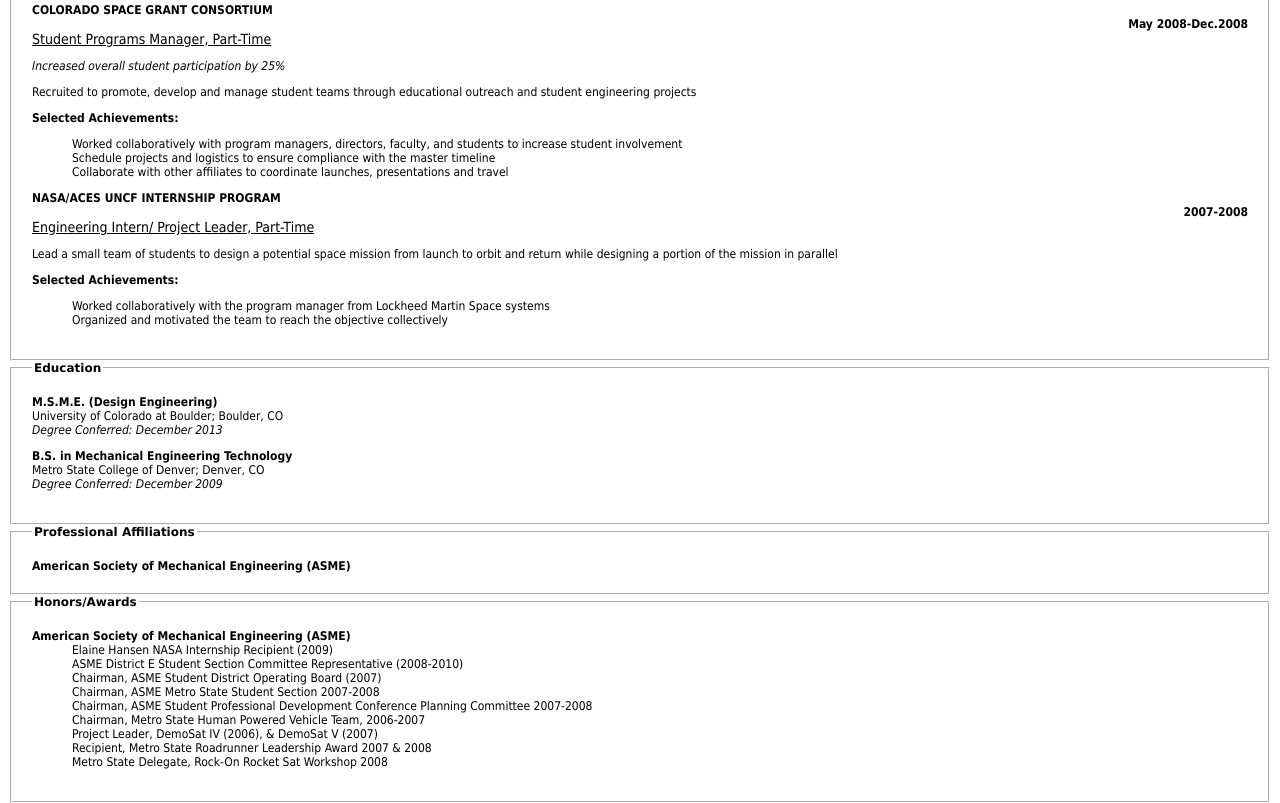
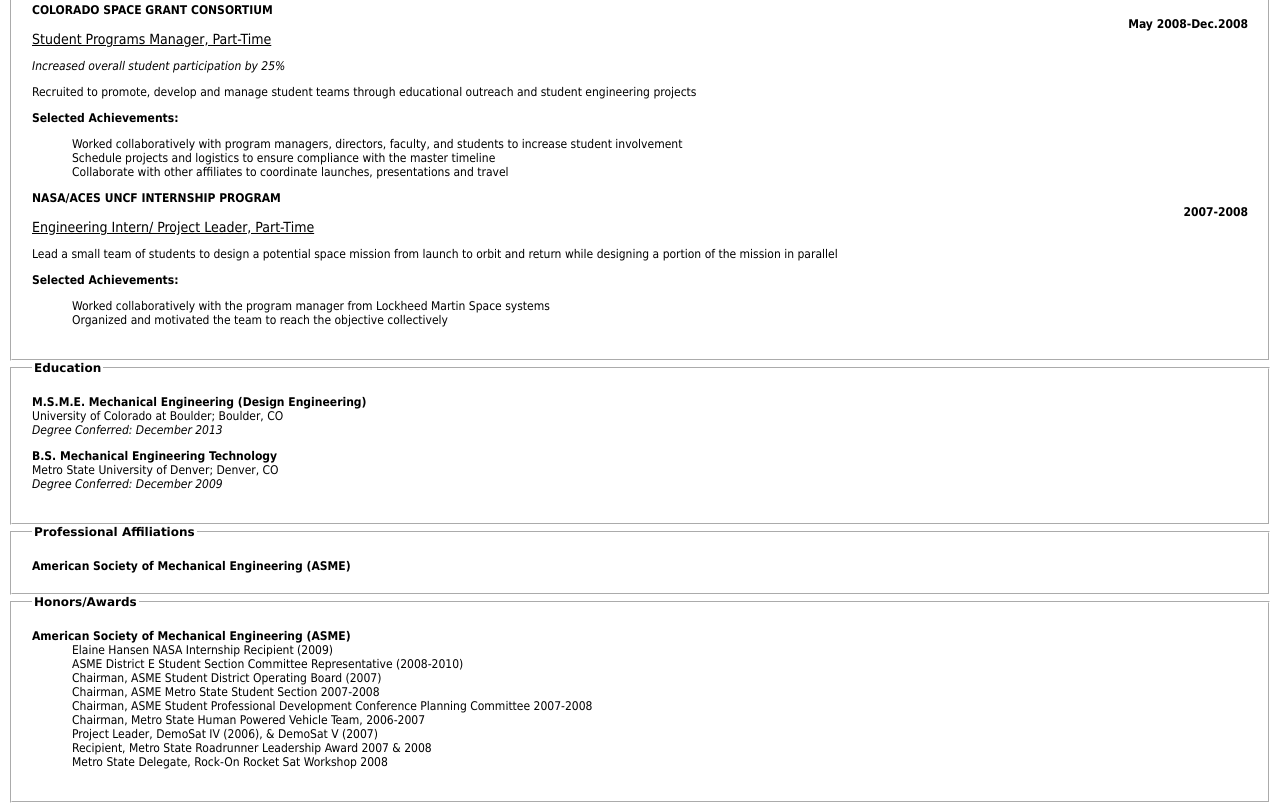
Before and after one commit to mchcj5/mh-com, a plain HTML site: page index.html in a window 1280 px wide. Shown: the part 873-1676 px from the top of the page. Drawn offline with Linux system fonts and the light colour scheme.

Commit message:
Update index.html

```diff
--- a/index.html
+++ b/index.html
@@ -125,12 +125,12 @@ Selected to participate in the USRP internship program, assigned and completed v
 
 <fieldset>
 <legend><font class="secttitle">Education</font></legend>
-<font class="thingname">M.S.M.E. (Design Engineering)</font><br>
+<font class="thingname">M.S.M.E. Mechanical Engineering (Design Engineering)</font><br>
 University of Colorado at Boulder; Boulder, CO<br>
 <font class="thingrole">Degree Conferred: December 2013</font>
 
-<p><font class="thingname">B.S. in Mechanical Engineering Technology</font><br>
-Metro State College of Denver; Denver, CO<br>
+<p><font class="thingname">B.S. Mechanical Engineering Technology</font><br>
+Metro State University of Denver; Denver, CO<br>
 <font class="thingrole">Degree Conferred: December 2009</font>
 
 </fieldset>
```
